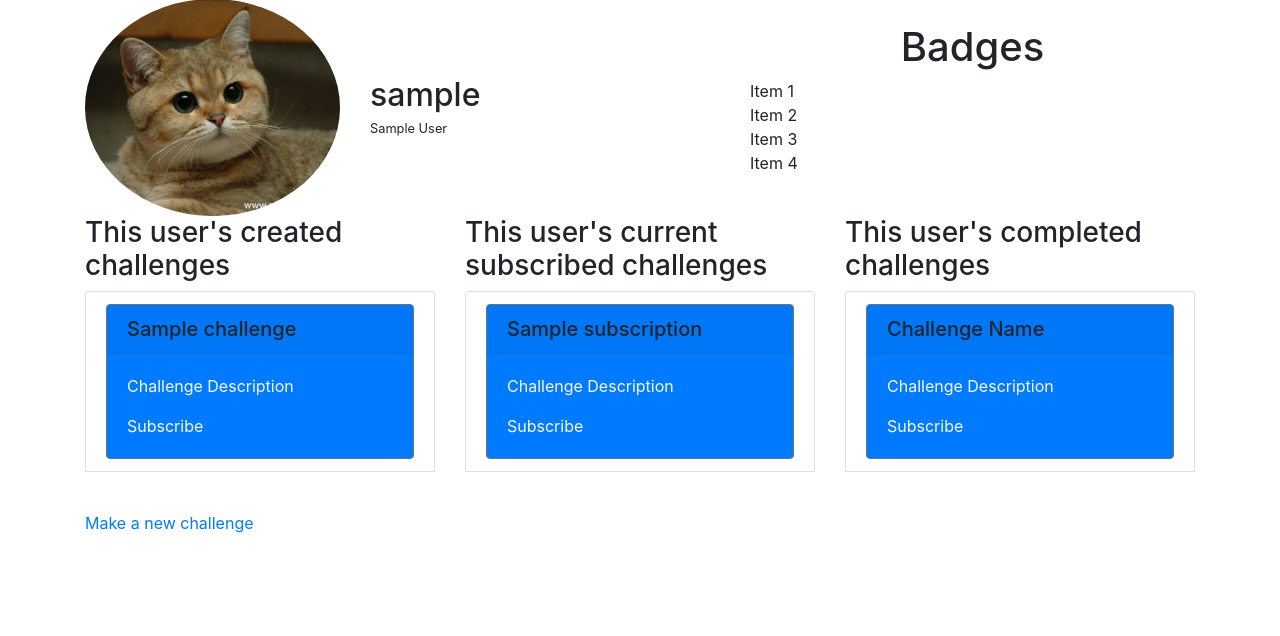
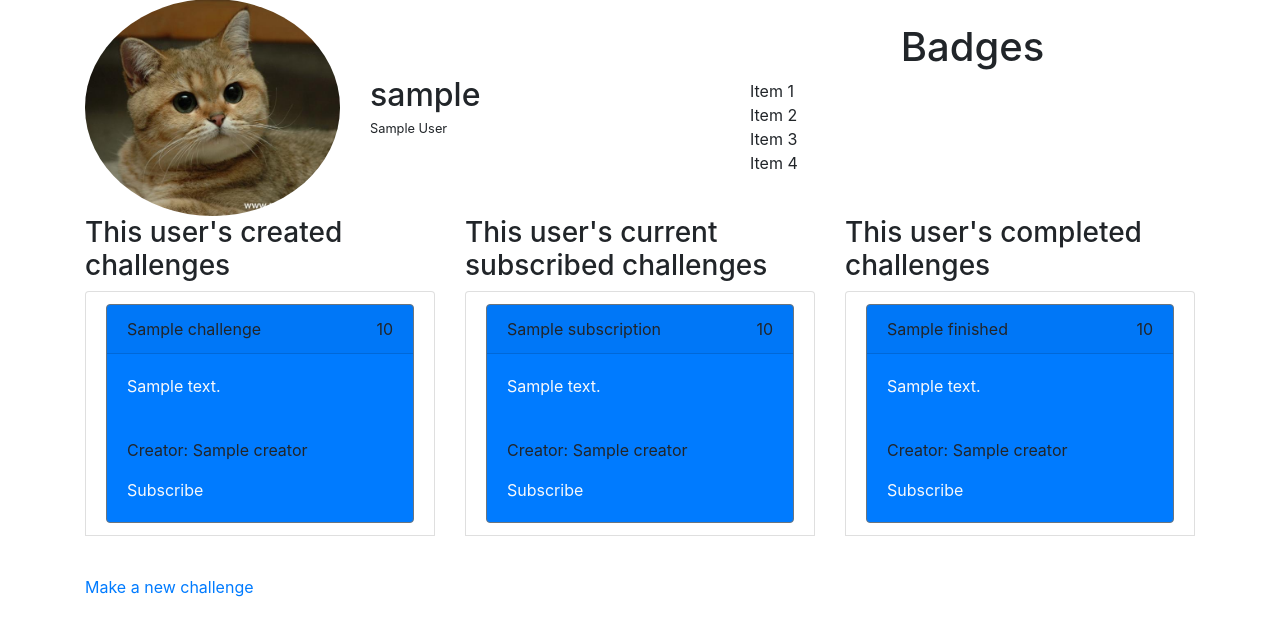
Before and after one commit to NicoleRus/fitness_challenges, a Flask app: template FitnessApp/FitnessApp/templates/auth/profile.html in a window 1280 px wide. Shown: the part 73-709 px from the top of the page. Run offline with Flask 2, Linux system fonts and the light colour scheme; the template is opened without the code that fills it: most values are stand-ins (such as "Sample title", 1, 10 or a date in 2020); parts of the project's set-up code (start-up, migrations or seed data) failed here and were passed over; some libraries are stand-ins or nearby versions.

Commit message:
Fix challenge cards

```diff
--- a/FitnessApp/FitnessApp/auth.py
+++ b/FitnessApp/FitnessApp/auth.py
@@ -4,6 +4,7 @@ from flask import (Blueprint, flash, g, redirect, render_template, request, sess
 from werkzeug.security import check_password_hash, generate_password_hash
 from FitnessApp.db import get_db
 from pymongo import MongoClient
+from bson.objectid import ObjectId
 from bson import json_util
 
 
@@ -42,7 +43,7 @@ def register():
 			mdb_users.insert_one(u).inserted_id
 			mdb_client.close()
 			db.commit()
-			return "success" #plain text kicks ass. indicates a user was successfully registered.
+			return redirect(url_for('auth.show_profile')) #plain text kicks ass. indicates a user was successfully registered.
 
 	return render_template('auth/register.html')
 
@@ -83,6 +84,19 @@ def show_profile():
 
 		#replace this with get_userprofile, get user profile by ID
 		user_profile = get_profile(g.user['username'])
+		mdb_client = MongoClient()
+		mdb_challenge = mdb_client.fitness_app.challenges
+		for x in user_profile['Subscriptions']:
+			user_profile['Subscriptions'].remove(x)
+			x = mdb_challenge.find_one(ObjectId(x))
+			user_profile['Subscriptions'].insert(0, x)
+
+
+		for x in user_profile['Challenges']:
+			user_profile['Challenges'].remove(x)
+			x = mdb_challenge.find_one(ObjectId(x))
+			user_profile['Challenges'].insert(0, x)
+
 		print(user_profile)
 		return render_template('auth/profile.html', user_profile = user_profile)
 
--- a/FitnessApp/FitnessApp/templates/auth/profile.html
+++ b/FitnessApp/FitnessApp/templates/auth/profile.html
@@ -33,10 +33,16 @@
                 <li class="list-group-item">
                     <div class="card bg-primary border-secondary">
                         <div class="card-header">
-                            <h5 class="mb-0">{{x}}</h5>
+                            <span class="float-sm-left">
+                                {{x.Name}}
+                            </span>
+                            <span class="float-sm-right">
+                                {{x.Points}}
+                            </span>
                         </div>
                         <div class="card-body">
-                            <p class="text-light card-text">Challenge Description</p><a href="#" class="card-link text-light">Subscribe</a>
+                            <p class="text-light card-text">{{x.Description}}</p><br />
+                            <p>Creator: {{x.Creator}}</p><a href={{url_for('rise.subscribe', OID=x['_id'])}} class="card-link text-light">Subscribe</a>
                         </div>
                     </div>
                 </li>
@@ -52,10 +58,16 @@
                 <li class="list-group-item">
                     <div class="card bg-primary border-secondary">
                         <div class="card-header">
-                            <h5 class="mb-0">{{x}}</h5>
+                            <span class="float-sm-left">
+                                {{x.Name}}
+                            </span>
+                            <span class="float-sm-right">
+                                {{x.Points}}
+                            </span>
                         </div>
                         <div class="card-body">
-                            <p class="text-light card-text">Challenge Description</p><a href="#" class="card-link text-light">Subscribe</a>
+                            <p class="text-light card-text">{{x.Description}}</p><br />
+                            <p>Creator: {{x.Creator}}</p><a href={{url_for('rise.subscribe', OID=x['_id'])}} class="card-link text-light">Subscribe</a>
                         </div>
                     </div>
                 </li>
@@ -70,10 +82,16 @@
                 <li class="list-group-item">
                     <div class="card bg-primary border-secondary">
                         <div class="card-header">
-                            <h5 class="mb-0">Challenge Name</h5>
+                            <span class="float-sm-left">
+                                {{x.Name}}
+                            </span>
+                            <span class="float-sm-right">
+                                {{x.Points}}
+                            </span>
                         </div>
                         <div class="card-body">
-                            <p class="text-light card-text">Challenge Description</p><a href="#" class="card-link text-light">Subscribe</a>
+                            <p class="text-light card-text">{{x.Description}}</p><br />
+                            <p>Creator: {{x.Creator}}</p><a href={{url_for('rise.subscribe', OID=x['_id'])}} class="card-link text-light">Subscribe</a>
                         </div>
                     </div>
                 </li>
```
Also changed, not shown: FitnessApp/FitnessApp/templates/challenge/challenges.html (+6 -1 lines), FitnessApp/instance/FitnessApp.sqlite.
